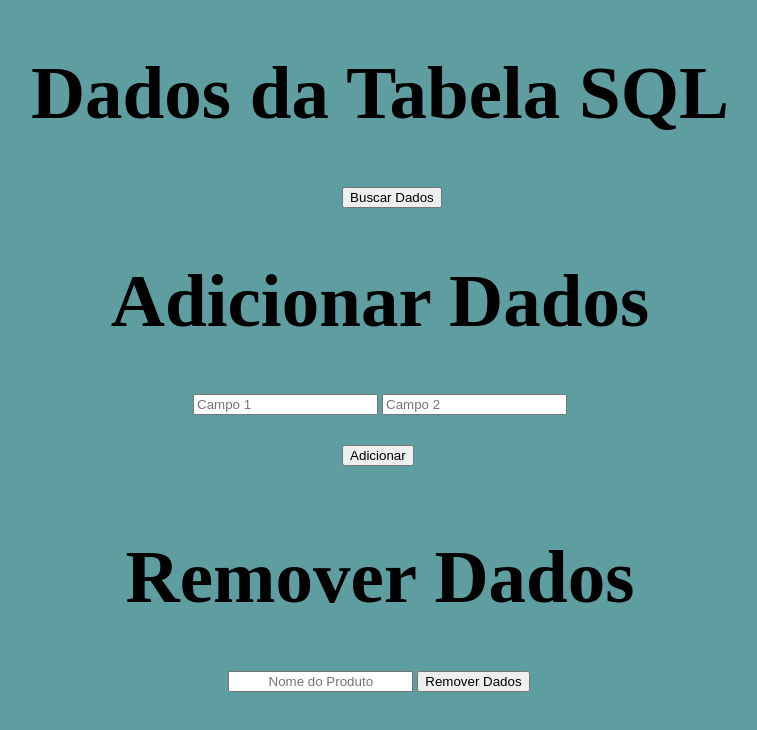
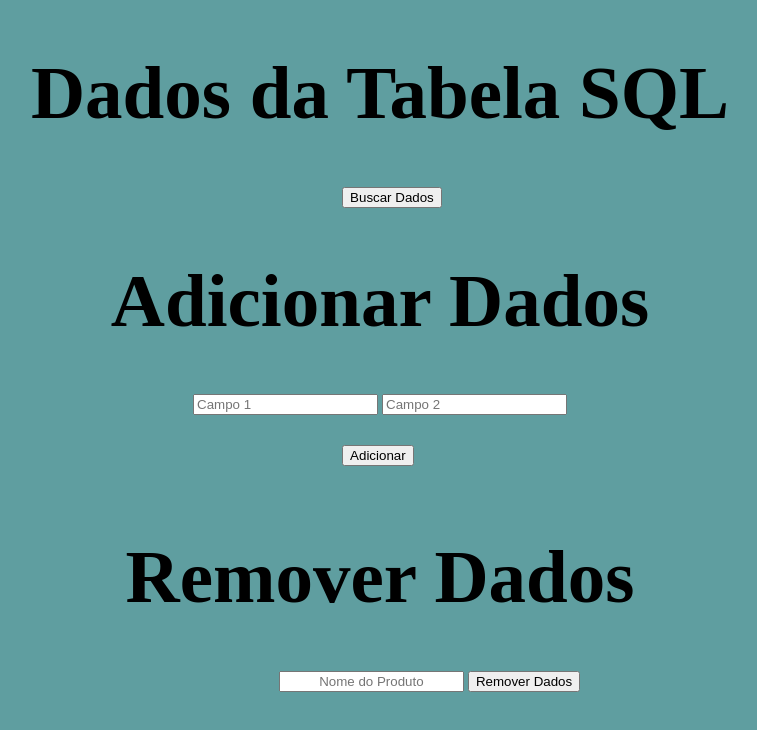
Before and after one commit to FellypeGodoy/Godzilla, a plain HTML site: page app/templates/index.html in a window 1280 px wide. Shown: the whole page, without its empty margins (260-1017 px from the left). Drawn offline with Linux system fonts and the light colour scheme.

Commit message:
fix remover-button centralization

```diff
--- a/app/static/style.css
+++ b/app/static/style.css
@@ -30,7 +30,7 @@ form{
 
 #produto-nome{
     text-align: center;
-    margin-left: 38%;
+    margin-left: 42%;
     display: inline;
 
 }
```
